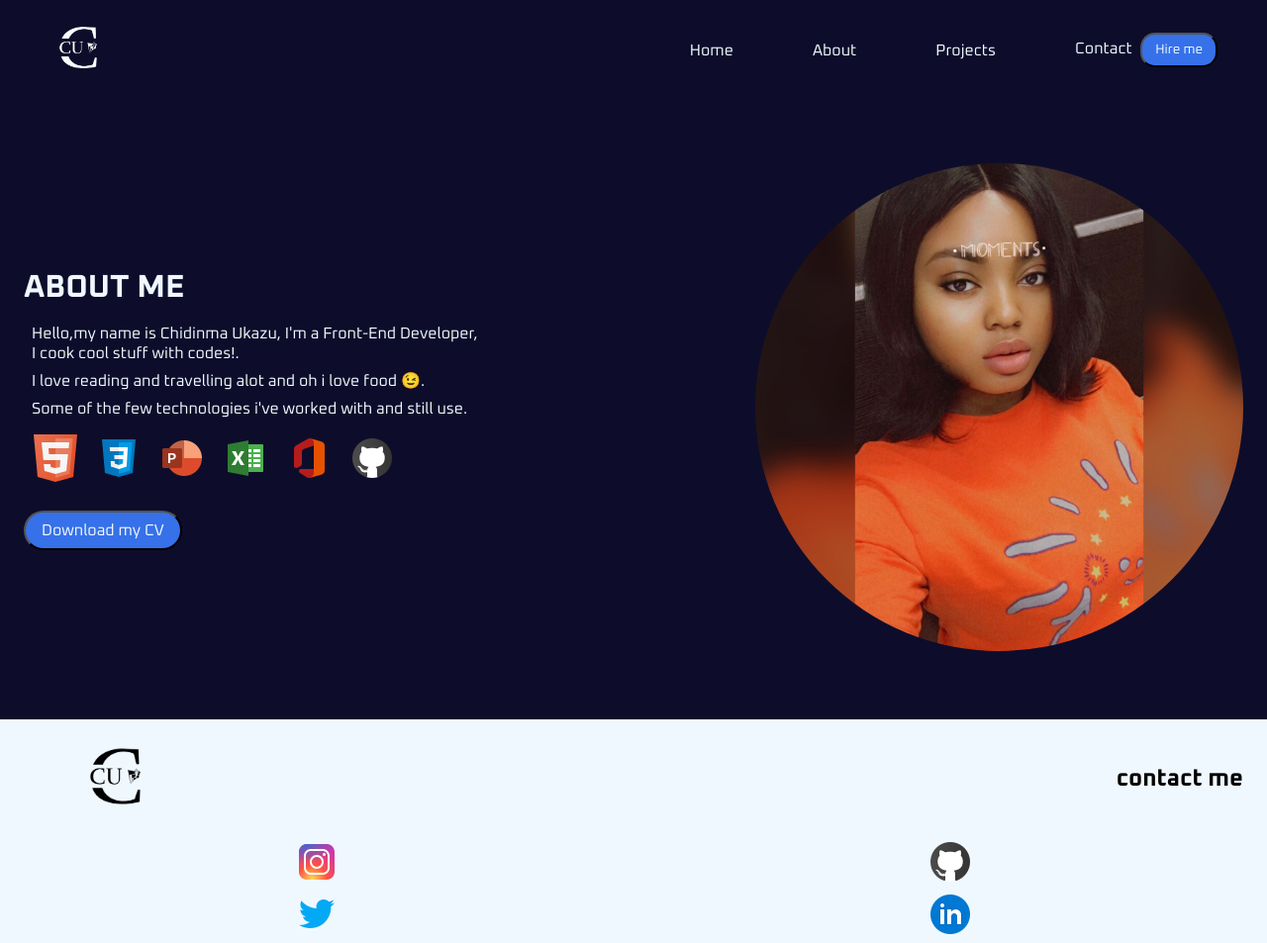
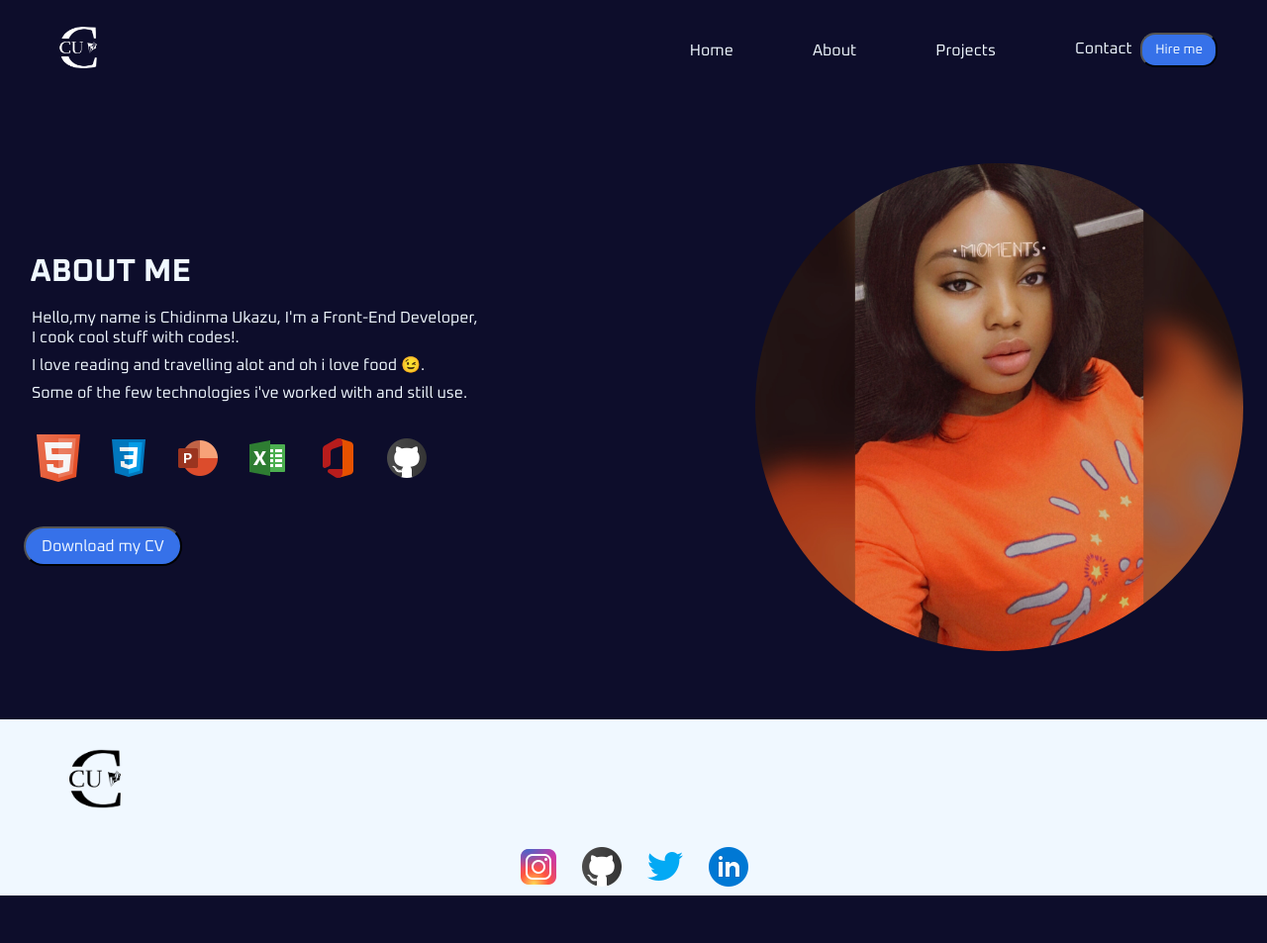
Before and after one commit to chidinma1234/My-portfolio, a plain HTML site: page about.html in a window 1280 px wide. Shown: the whole page at 99% size. After the commit the page ends 905 px from the top, so only its background shows below. Drawn offline with Linux system fonts and the light colour scheme.

Commit message:
edited a file

```diff
--- a/Css/styles.css
+++ b/Css/styles.css
@@ -64,9 +64,10 @@ nav ul li a:hover {
     display: flex;
     justify-content: center;
     align-items: center;
-    margin: 5em 1em;
+    margin: 6em 1em;
     padding: 0.5em;
 }
+/* animation to slide in */
 #home,
 .container,
 footer {
@@ -88,6 +89,7 @@ footer {
         width: 100%;
     }
 }
+/* end of animation */
 
 .home_img {
     width: 40%;
@@ -100,6 +102,7 @@ footer {
     /* display: inline-block; */
     margin: 0 5em;
 }
+/* animation for the text to type */
 .typed {
     overflow: hidden;
     /* white-space: nowrap; */
@@ -118,6 +121,7 @@ footer {
         width: 100%;
     }
 }
+/* end of animation */
 .home_content h1 {
     text-transform: uppercase;
     margin: 0.3em 0 1em;
@@ -128,6 +132,8 @@ footer {
     margin: 0 0 1em;
     text-align: start;
 }
+/* end of home section */
+
 /* contact section */
 footer {
     background-color: aliceblue;
@@ -136,12 +142,12 @@ footer {
 .footer_img {
     width: 15%;
 }
-.footer_head {
+/* .footer_head {
     display: flex;
     align-items: center;
     justify-content: space-between;
     padding: 0 1.5em;
-}
+} */
 footer h3 {
     /* display: flex;
     align-items: center;
@@ -152,9 +158,12 @@ footer h3 {
 }
 footer ul {
     list-style: none;
-    display: grid;
-    grid-template-columns: 1fr 1fr;
-    place-items: center;
+    display: flex;
+    align-items: center;
+    justify-content: center;
+}
+footer ul li {
+    margin: 0 0.5em;
 }
 /* About me page */
 .container {
@@ -167,7 +176,7 @@ footer ul {
 }
 .container h1 {
     text-transform: uppercase;
-    margin: 0.5em 0;
+    margin: 0.5em 0.2em;
 }
 .container p {
     margin: 0.5em;
@@ -177,7 +186,7 @@ footer ul {
     display: flex;
 }
 .container ul li {
-    margin: 0.5em;
+    margin: 1.5em 0.7em;
 }
 .about_content {
     margin: 0 1em 0 0;
@@ -192,6 +201,7 @@ footer ul {
     padding: 0.5em 1em;
     border-radius: 20px;
 }
+/* end of about me page */
 
 /* .container::before {
     /* content: '';
--- a/about.html
+++ b/about.html
@@ -64,16 +64,11 @@
             </div>
         </main>
         <footer id="contact">
-            <div class="footer_head">
-                <div class="footer_img">
-                    <img
-                        src="images/cu-high-resolution-logo-black-on-transparent-background.png"
-                        alt=""
-                    />
-                </div>
-                <div class="footer_text">
-                    <h3>contact me</h3>
-                </div>
+            <div class="footer_img">
+                <img
+                    src="images/cu-high-resolution-logo-black-on-transparent-background.png"
+                    alt=""
+                />
             </div>
 
             <ul>
```
Also changed, not shown: index.html (+0 -3 lines).
